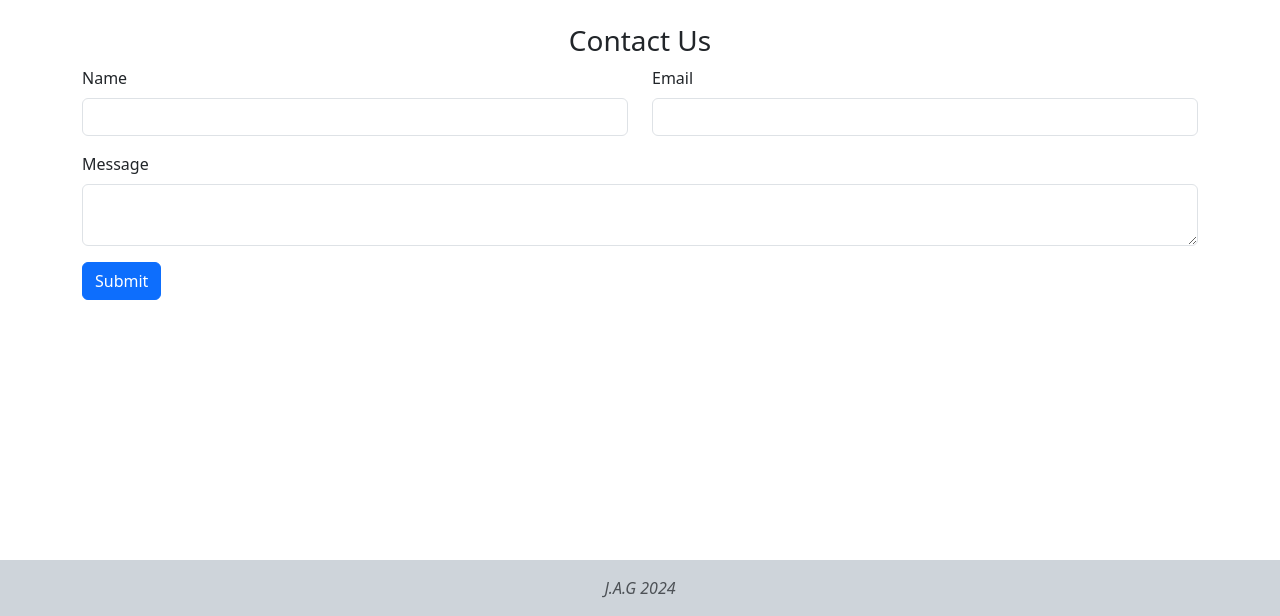
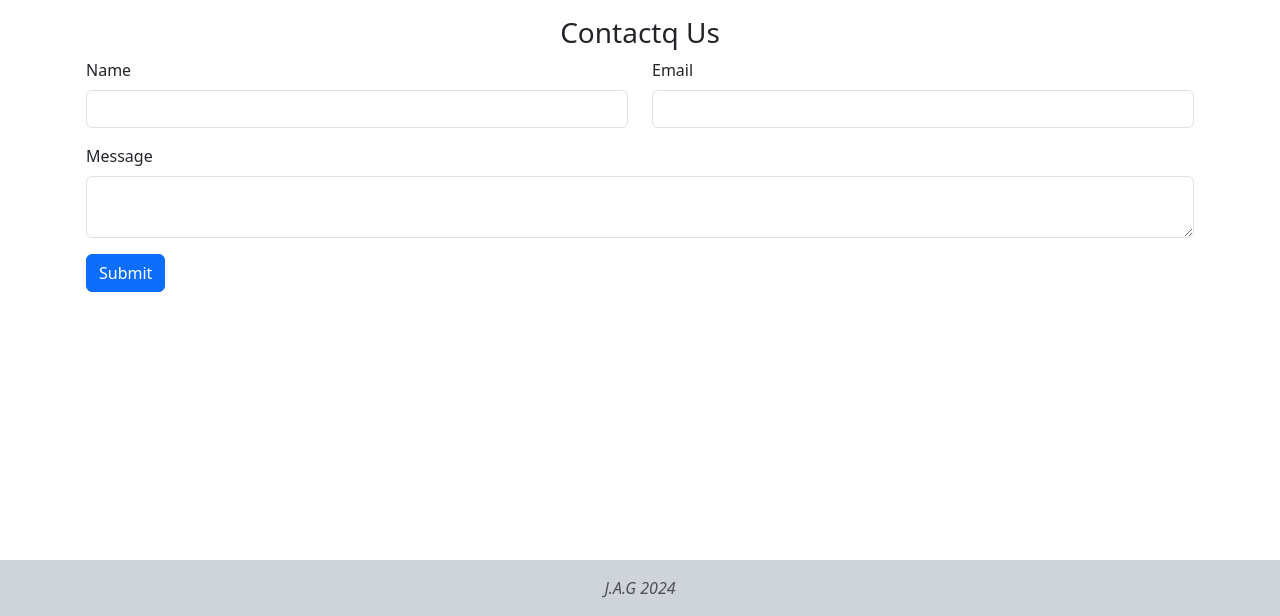
Before and after one commit to Exo-MDR-CD2000/Week2-Book-Catalog-Bootstrap, a website: page pages/contact.html in a window 1280 px wide. Shown: the part 184-800 px from the top of the page. Drawn offline with nearby package versions, Linux system fonts and the light colour scheme.

Commit message:
contact bootstrap classes adjustments

```diff
--- a/pages/contact.html
+++ b/pages/contact.html
@@ -68,8 +68,8 @@
 
      <!-- The form is wrapped inside a div with the class 'container mt-3' -->
       <!--  -->
-    <div class="container mt-4">
-        <h3 class="text-center">Contact Us</h3>
+    <div class="container m-auto p-3" id="formContact">
+        <h3 class="text-center">Contactq Us</h3>
         <form onsubmit="demoSubmit(event)" method="post">
             <div class="row">
                 <div class="col-md-6">
@@ -95,7 +95,7 @@
 
 <!-- Footer -->
 <!-- Needs some smaller adjustments but is responsive on most screen sizes -->
-<footer class="footer mt-3 py-3 bg-dark-subtle fixed-bottom text-center">
+<footer class="footer mt-auto py-3 bg-dark-subtle fixed-bottom text-center" id="footerContact">
     <div class="container">
       <span class="text-muted fst-italic">J.A.G 2024</span>
     </div>
```
